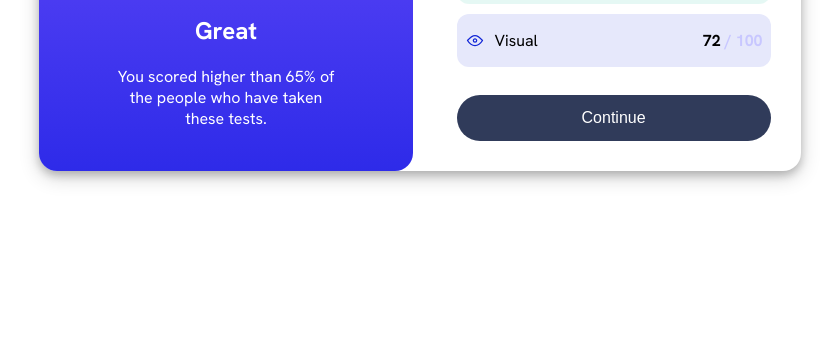
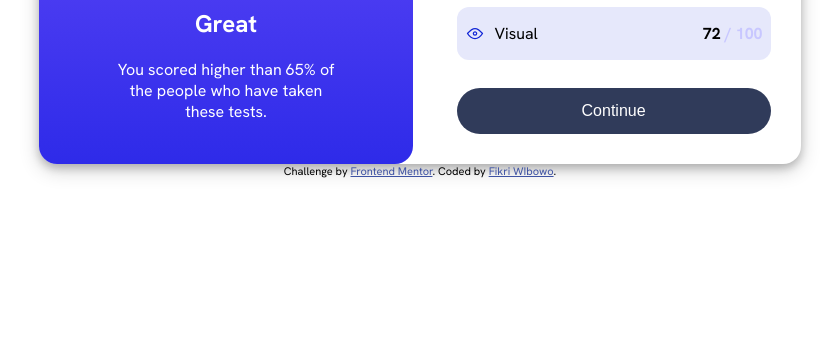
Before and after one commit to Fikriwib12/result-summary-component, a plain HTML site: page index.html in a window 1280 px wide. Shown: the part 457-800 px from the top of the page, without its empty margins (220-1059 px from the left). Drawn offline with Linux system fonts and the light colour scheme.

Commit message:
update attributuion

```diff
--- a/index.html
+++ b/index.html
@@ -88,11 +88,12 @@
       </div>
     </div>
 
-    <!-- <div class="attribution">
+    <div class="attribution">
       Challenge by
       <a href="https://www.frontendmentor.io?ref=challenge" target="_blank"
         >Frontend Mentor</a
-      >. Coded by <a href="#">Your Name Here</a>.
-    </div> -->
+      >. Coded by
+      <a href="https://fikri-portfolio-two.vercel.app/">Fikri WIbowo</a>.
+    </div>
   </body>
 </html>
```
